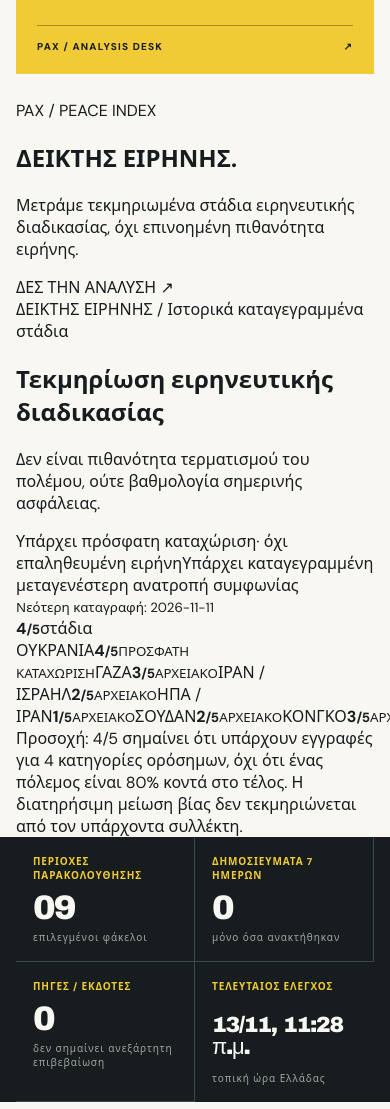
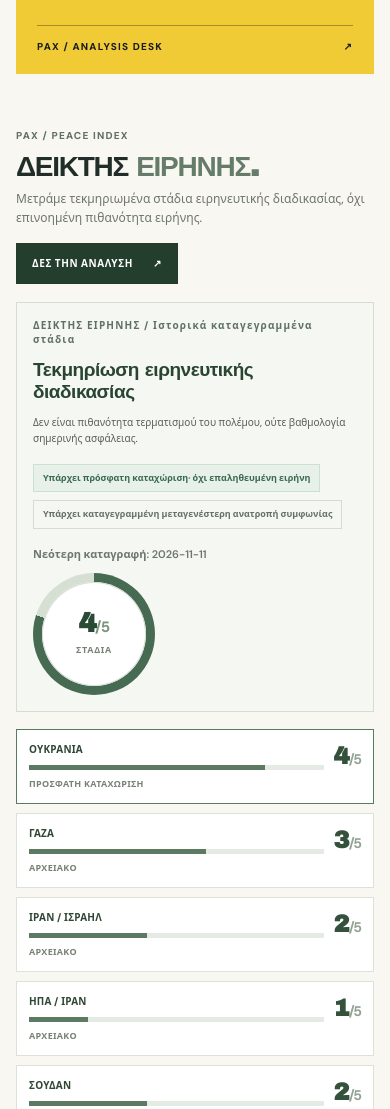
Before and after one commit to mariodinakus/world-faultline, a plain HTML site: page pax/index.html in a window 390 px wide. Shown: the part 829-1938 px from the top of the page. Drawn offline with nearby package versions, Linux system fonts and the light colour scheme; no server answers.

Commit message:
PAX: highly visible compact editorial Peace Index rings and conflict cards

```diff
--- a/pax/war-economy.css
+++ b/pax/war-economy.css
@@ -52,3 +52,65 @@
 @media(max-width:960px){.pax-path-steps{grid-template-columns:repeat(3,minmax(0,1fr))}}
 @media(max-width:700px){.pax-path-heading,.pax-econ-head{display:block}.pax-path-heading>span,.pax-econ-head>span{display:inline-block;margin-top:10px}.pax-path-steps{grid-template-columns:repeat(2,minmax(0,1fr))}.pax-path-context{display:block}.pax-path-context a{display:inline-block;margin-top:8px}.pax-econ-stats{grid-template-columns:repeat(2,minmax(0,1fr))}.pax-econ-recent>div{grid-template-columns:repeat(3,minmax(0,1fr))}.pax-econ-macro-grid{grid-template-columns:1fr}.pax-econ-macro-head{display:block}.pax-econ-macro-head select{max-width:100%;width:100%;margin-top:9px}}
 @media(max-width:400px){.pax-path-steps{grid-template-columns:1fr}.pax-econ-stats{grid-template-columns:1fr}}
+
+
+/* PAX PEACE INDEX / visible across the Today dashboard and its own first-class tab.
+   Counts describe archive coverage only; never a forecast or probability. */
+.pax-peace-index-section{padding-block:29px 35px}
+.pax-index-home-intro{display:flex;align-items:end;justify-content:space-between;gap:18px;margin-bottom:18px}
+.pax-index-eyebrow{display:block;font:800 10px/1.4 var(--sans);letter-spacing:.12em;color:#607063}
+.pax-index-home-intro h2{margin:9px 0 8px;color:#202d28;font:900 clamp(28px,4vw,49px)/1.04 var(--display);letter-spacing:-.045em}
+.pax-index-home-intro h2 span{color:#647c68}
+.pax-index-home-intro p{max-width:620px;font:500 12px/1.65 var(--sans);color:#6d756d;margin:0}
+.pax-index-open{display:inline-flex;gap:20px;align-items:center;padding:12px 15px;text-decoration:none;white-space:nowrap;border:1px solid #26392b;background:#243e2d;color:#fff;font:800 10px/1.5 var(--sans);letter-spacing:.06em}
+.pax-index-open:hover{background:#354f3d}
+.pax-index-hero{display:grid;grid-template-columns:minmax(0,1fr) 190px;align-items:center;gap:26px;background:#eef2eb;border:1px solid #d5dcd1;position:relative;padding:clamp(18px,3vw,32px);margin-bottom:17px}
+.pax-index-hero.compact{background:#f5f7f2}
+.pax-index-copy{min-width:0}
+.pax-index-copy h2{font:900 clamp(22px,2.6vw,34px)/1.15 var(--display);letter-spacing:-.025em;color:#294532;margin:12px 0}
+.pax-index-copy>p{font:500 12px/1.65 var(--sans);color:#555f57;max-width:560px;margin:0 0 16px}
+.pax-index-flags{display:flex;flex-wrap:wrap;gap:8px;margin-bottom:13px}
+.pax-index-state{font:700 10px/1.4 var(--sans);padding:7px 9px;border:1px solid #d5dcd4;color:#59645b;background:#fff}
+.pax-index-state.is-archival{background:#f7f1e6;color:#88653f;border-color:#e8d9c3}
+.pax-index-state.is-recent{background:#e7f1e9;color:#3b6950;border-color:#cce0d0}
+.pax-index-state.is-note{background:transparent;color:#657166}
+.pax-index-date{font:600 11px/1.5 var(--sans);color:#6c776d}
+.pax-index-ring{width:172px;height:172px;aspect-ratio:1;border-radius:50%;background:conic-gradient(#476b52 0 var(--pax-index-pct),#d5dfd2 var(--pax-index-pct) 100%);padding:13px;display:grid;place-items:center;justify-self:end}
+.pax-index-ring-inner{border-radius:50%;background:#fff;width:100%;height:100%;display:flex;align-items:center;justify-content:center;flex-direction:column;box-shadow:0 0 0 1px #d7ded5 inset}
+.pax-index-ring-inner>b{font:900 45px/1 var(--display);color:#294a34;letter-spacing:-.05em;font-variant-numeric:tabular-nums}
+.pax-index-ring-inner>b small{font:800 23px/1 var(--sans);color:#7a947e;letter-spacing:-.03em}
+.pax-index-ring-inner>span{font:800 10px/1.5 var(--sans);color:#758274;text-transform:uppercase;letter-spacing:.08em;margin-top:7px}
+.pax-index-conflict-grid{display:grid;grid-template-columns:repeat(3,minmax(0,1fr));gap:9px}
+.pax-index-conflict{display:grid;grid-template-columns:1fr auto;grid-template-rows:auto auto auto;gap:8px 10px;align-items:center;text-decoration:none;background:#fff;border:1px solid #dce2d8;padding:17px 16px;min-width:0;transition:border-color .16s,background .16s}
+.pax-index-conflict:hover,.pax-index-conflict:focus-visible{border-color:#648e73;background:#f6faf5}
+.pax-index-conflict.active{border-color:#567b61}
+.pax-index-conflict-name{font:800 11px/1.5 var(--sans);color:#314736;letter-spacing:.02em;min-width:0}
+.pax-index-conflict>strong{grid-column:2;grid-row:1/3;align-self:center;color:#34523b;font:900 29px/1 var(--display);letter-spacing:-.04em}
+.pax-index-conflict>strong small{font:700 14px/1 var(--sans);color:#91a293}
+.pax-index-track{grid-column:1;grid-row:2;display:block;overflow:hidden;height:5px;background:#e6eae5}
+.pax-index-track i{display:block;height:100%;background:#5c7a61}
+.pax-index-conflict>small{grid-column:1/3;font:700 9px/1.45 var(--sans);letter-spacing:.035em;color:#788176}
+.pax-index-home-foot{padding:12px 0 2px;font:500 11px/1.7 var(--sans);color:#6e766f}
+.pax-path-section .pax-index-hero{margin-bottom:22px}
+body[data-view="peace"] .pax-path-section{margin-top:18px}
+@media(max-width:850px){.pax-index-conflict-grid{grid-template-columns:repeat(2,minmax(0,1fr))}}
+@media(max-width:600px){
+.pax-index-home-intro{display:block}
+.pax-index-open{margin-top:14px}
+.pax-index-hero{grid-template-columns:minmax(0,1fr) 110px;gap:10px;padding:16px}
+.pax-index-ring{width:108px;height:108px;padding:9px}
+.pax-index-ring-inner>b{font-size:27px}
+.pax-index-ring-inner>b small{font-size:15px}
+.pax-index-ring-inner>span{font-size:9px}
+.pax-index-copy h2{font-size:19px}
+.pax-index-copy>p{font-size:10px}
+.pax-index-state{font-size:9px}
+.pax-index-conflict{padding:12px}
+.pax-index-conflict-name{font-size:10px}
+.pax-index-conflict>strong{font-size:24px}
+}
+@media(max-width:390px){
+.pax-index-hero{grid-template-columns:1fr}
+.pax-index-ring{justify-self:start;width:122px;height:122px}
+.pax-index-conflict-grid{grid-template-columns:1fr}
+}
```
